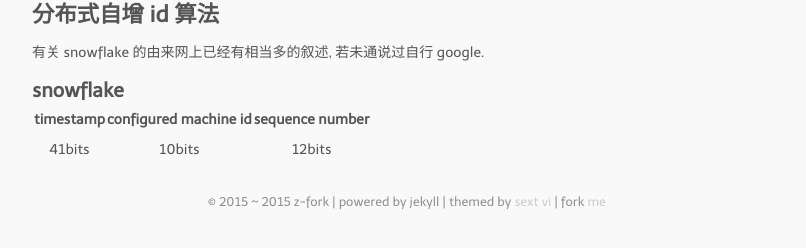
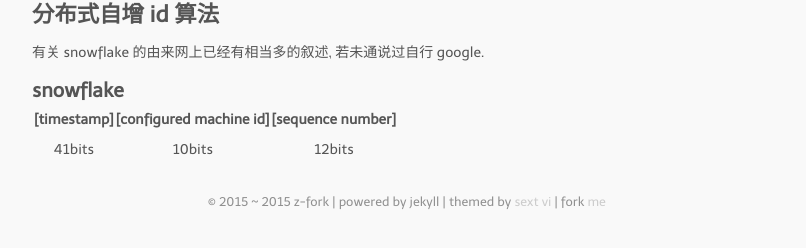
Before and after one commit to z-fork/z-fork.github.io, a Jekyll site: the page built from _posts/2015-10-11-snowflake.markdown, in a window 1280 px wide. Shown: the part 182-430 px from the top of the page, without its empty margins (233-1039 px from the left). Built offline with Jekyll 4.4.1, drawn with Linux system fonts in a browser that asks for light colours; nearby versions of some CDN libraries; some web fonts are replaced; Markdown is read by kramdown in place of the engine named in the settings.

```diff
--- a/_posts/2015-10-11-snowflake.markdown
+++ b/_posts/2015-10-11-snowflake.markdown
@@ -12,6 +12,6 @@ tags:
 
 #### snowflake
 
-| timestamp | configured machine id | sequence number  |
-| :-------: |:---------------------:| :---------------:|
-| 41bits    | 10bits                | 12bits           |
+| [timestamp] |  [configured machine id]  |  [sequence number] |
+| :---------: | :-----------------------: | :----------------: |
+| 41bits      | 10bits                    | 12bits             |
```
